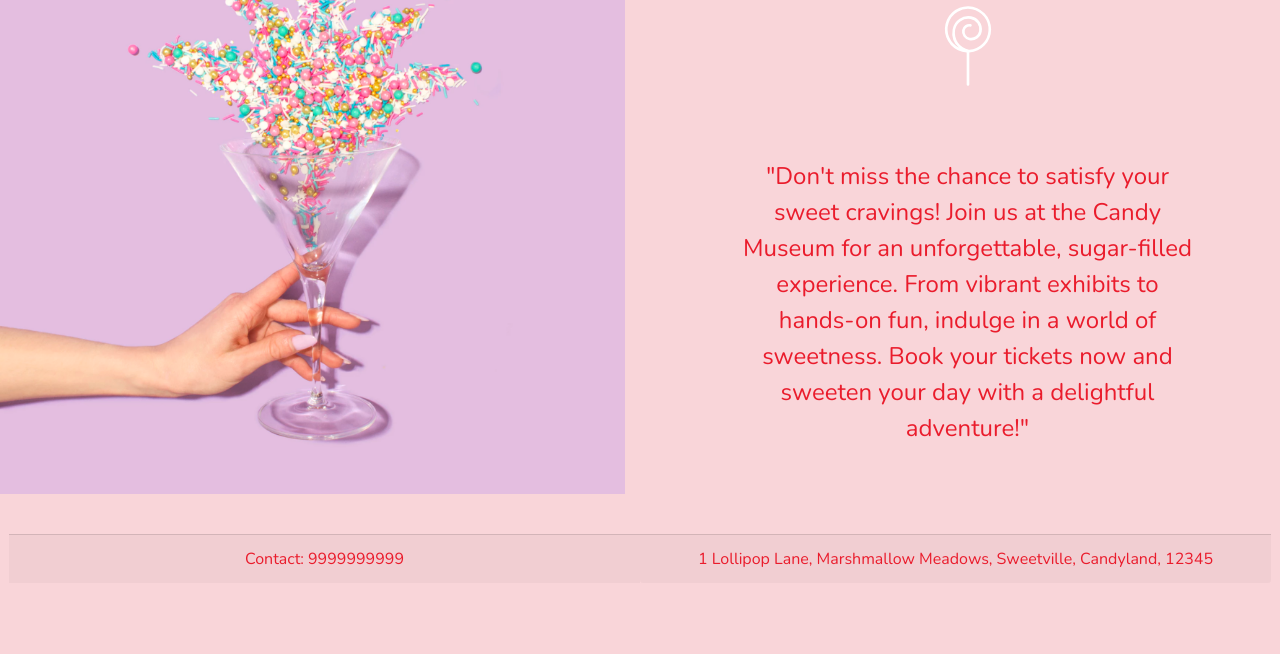
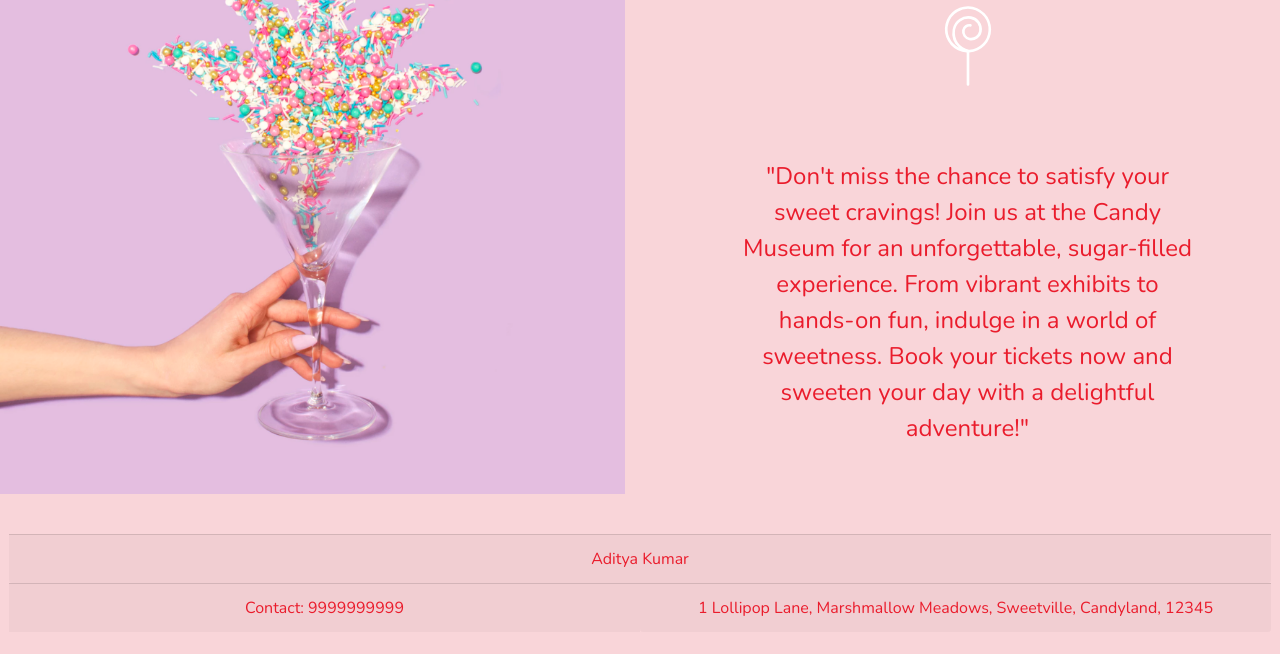
Before and after one commit to hadityakumar/MuseumOfCandy, a plain HTML site: page index.html in a window 1280 px wide. Shown: the part 2048-2702 px from the top of the page. Before the commit the page ends 2655 px from the top, so only its background shows below. Drawn offline with nearby package versions, Linux system fonts and the light colour scheme.

Commit message:
Update index.html
Updated the footer

```diff
--- a/index.html
+++ b/index.html
@@ -133,6 +133,13 @@
     </section>
 
     <section class="container-fluid p-4 text-center">
+
+      <div class="row footer">
+        <div class="col card-footer">
+          Aditya Kumar
+        </div>
+      </div>
+
       <div class="row footer">
         <div class="col-6 card-footer">
           Contact: 9999999999
```
